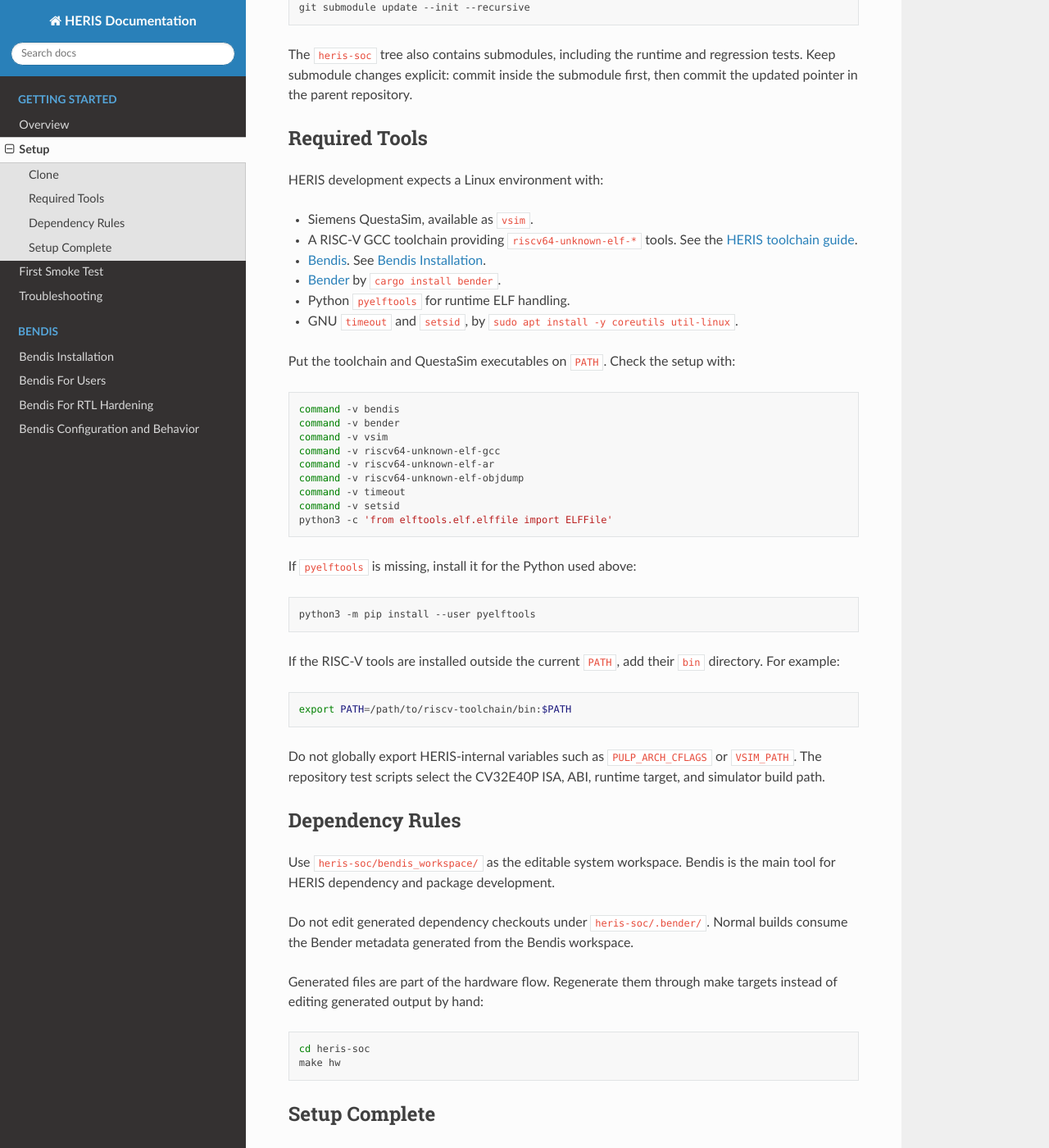
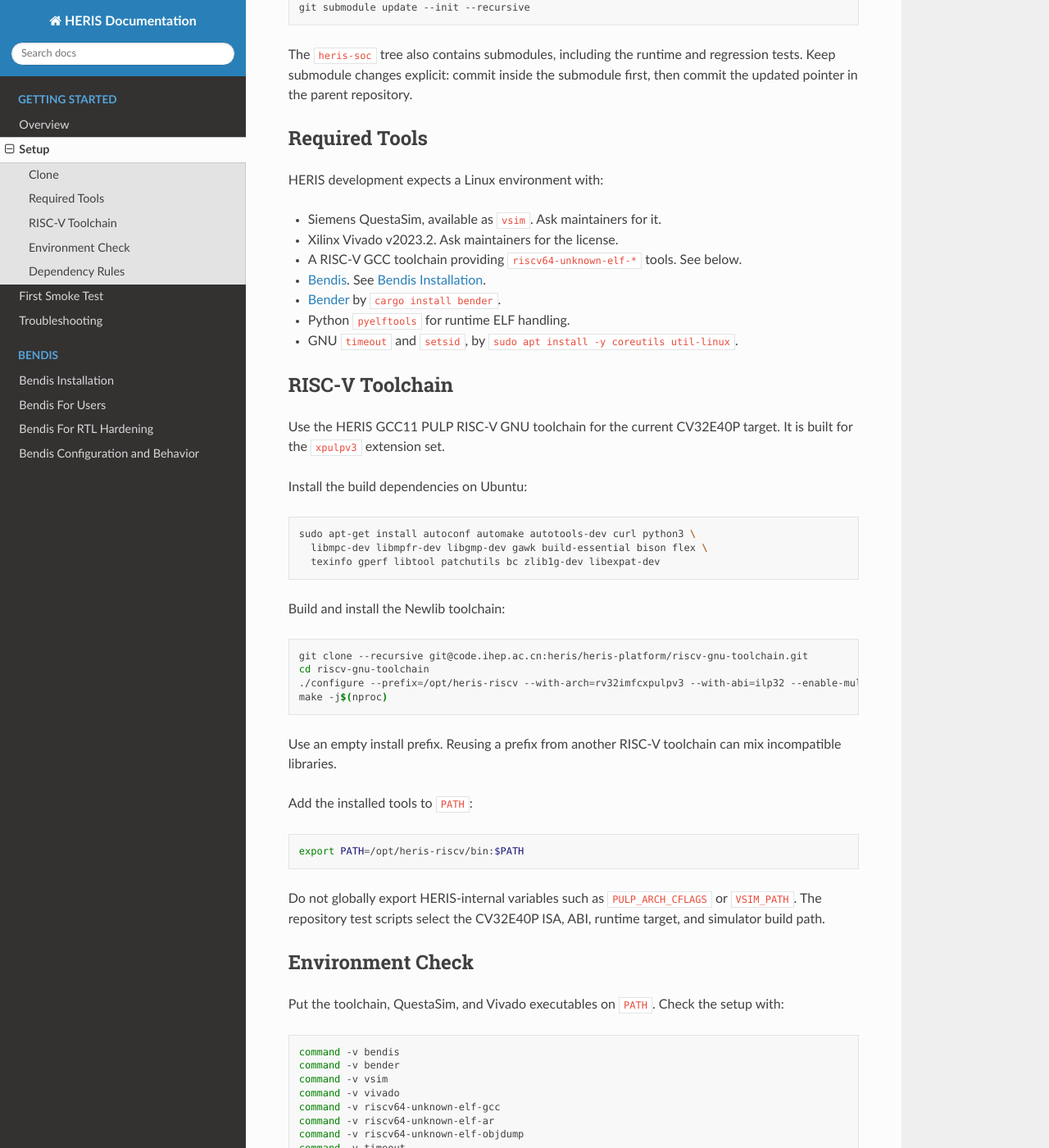
Before and after one commit to albertc9/HERIS-Doc, a Sphinx documentation site: the page built from docs/source/getting-started/setup.rst, in a window 1280 px wide and 1400 px high, scrolled down 407 px. Shown: the whole window at 82% size. Built offline with Sphinx 7.4.7 and the Read the Docs theme 3.1.0, drawn with Linux system fonts in a browser that asks for light colours; pages that are not in the unit, such as notebooks, are missing from menus; some of the changed text lies outside the part shown.

Commit message:
update gnu toolchain

```diff
--- a/docs/source/getting-started/setup.rst
+++ b/docs/source/getting-started/setup.rst
@@ -27,16 +27,55 @@
 
 HERIS development expects a Linux environment with:
 
-* Siemens QuestaSim, available as ``vsim``.
-* A RISC-V GCC toolchain providing ``riscv64-unknown-elf-*`` tools. See the
-  `HERIS toolchain guide <https://code.ihep.ac.cn/heris/heris-platform/riscv-gnu-toolchain>`_.
+* Siemens QuestaSim, available as ``vsim``. Ask maintainers for it.
+* Xilinx Vivado v2023.2. Ask maintainers for the license.
+* A RISC-V GCC toolchain providing ``riscv64-unknown-elf-*`` tools. See below.
 * `Bendis <https://crates.io/crates/bendis>`_. See
   :doc:`/bendis/bendis-install`.
 * `Bender <https://github.com/pulp-platform/bender>`_ by ``cargo install bender``.
 * Python ``pyelftools`` for runtime ELF handling.
 * GNU ``timeout`` and ``setsid``, by ``sudo apt install -y coreutils util-linux``.
 
-Put the toolchain and QuestaSim executables on ``PATH``. Check the
+RISC-V Toolchain
+----------------
+
+Use the HERIS GCC11 PULP RISC-V GNU toolchain for the current CV32E40P target.
+It is built for the ``xpulpv3`` extension set.
+
+Install the build dependencies on Ubuntu:
+
+.. code-block:: sh
+
+   sudo apt-get install autoconf automake autotools-dev curl python3 \
+     libmpc-dev libmpfr-dev libgmp-dev gawk build-essential bison flex \
+     texinfo gperf libtool patchutils bc zlib1g-dev libexpat-dev
+
+Build and install the Newlib toolchain:
+
+.. code-block:: sh
+
+   git clone --recursive git@code.ihep.ac.cn:heris/heris-platform/riscv-gnu-toolchain.git
+   cd riscv-gnu-toolchain
+   ./configure --prefix=/opt/heris-riscv --with-arch=rv32imfcxpulpv3 --with-abi=ilp32 --enable-multilib
+   make -j$(nproc)
+
+Use an empty install prefix. Reusing a prefix from another RISC-V toolchain can
+mix incompatible libraries.
+
+Add the installed tools to ``PATH``:
+
+.. code-block:: sh
+
+   export PATH=/opt/heris-riscv/bin:$PATH
+
+Do not globally export HERIS-internal variables such as ``PULP_ARCH_CFLAGS``
+or ``VSIM_PATH``. The repository test scripts select the CV32E40P ISA, ABI,
+runtime target, and simulator build path.
+
+Environment Check
+-----------------
+
+Put the toolchain, QuestaSim, and Vivado executables on ``PATH``. Check the
 setup with:
 
 .. code-block:: sh
@@ -44,6 +83,7 @@
    command -v bendis
    command -v bender
    command -v vsim
+   command -v vivado
    command -v riscv64-unknown-elf-gcc
    command -v riscv64-unknown-elf-ar
    command -v riscv64-unknown-elf-objdump
@@ -56,17 +96,6 @@
 .. code-block:: sh
 
    python3 -m pip install --user pyelftools
-
-If the RISC-V tools are installed outside the current ``PATH``, add their
-``bin`` directory. For example:
-
-.. code-block:: sh
-
-   export PATH=/path/to/riscv-toolchain/bin:$PATH
-
-Do not globally export HERIS-internal variables such as ``PULP_ARCH_CFLAGS``
-or ``VSIM_PATH``. The repository test scripts select the CV32E40P ISA, ABI,
-runtime target, and simulator build path.
 
 Dependency Rules
 ----------------
@@ -84,13 +113,3 @@
 
    cd heris-soc
    make hw
-
-Setup Complete
---------------
-
-After the environment is configured, the first checks are:
-
-.. code-block:: sh
-
-   cd heris-soc
-   make test-env
```
Also changed, not shown: docs/source/getting-started/first-smoke-test.rst (+25 -1 lines).
